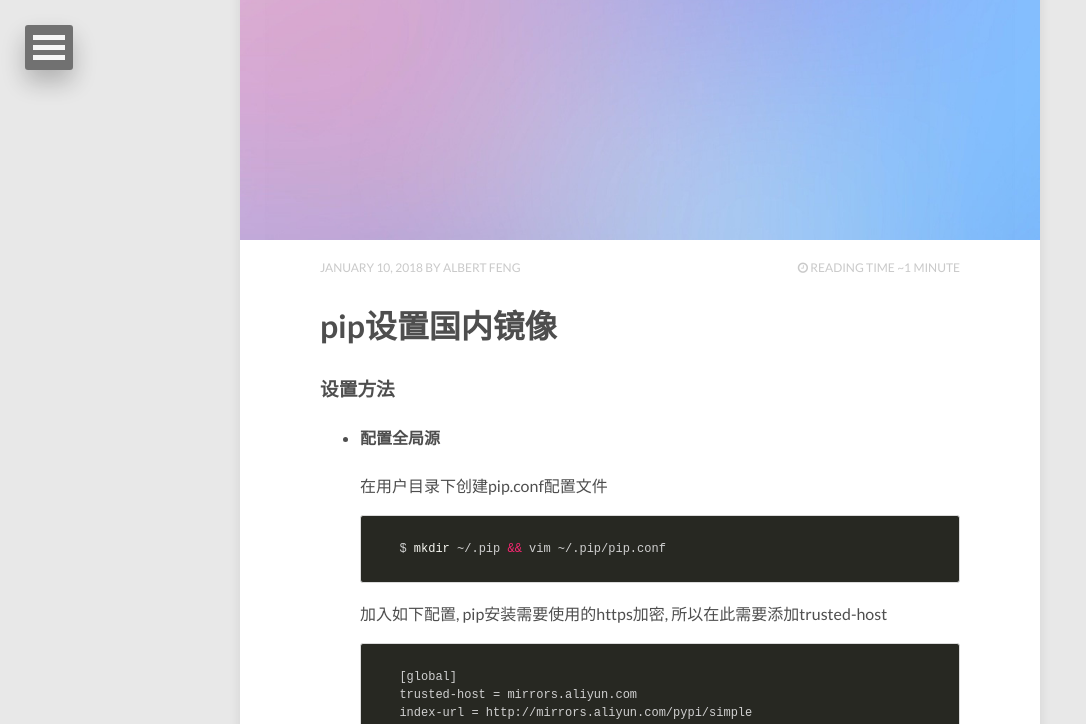
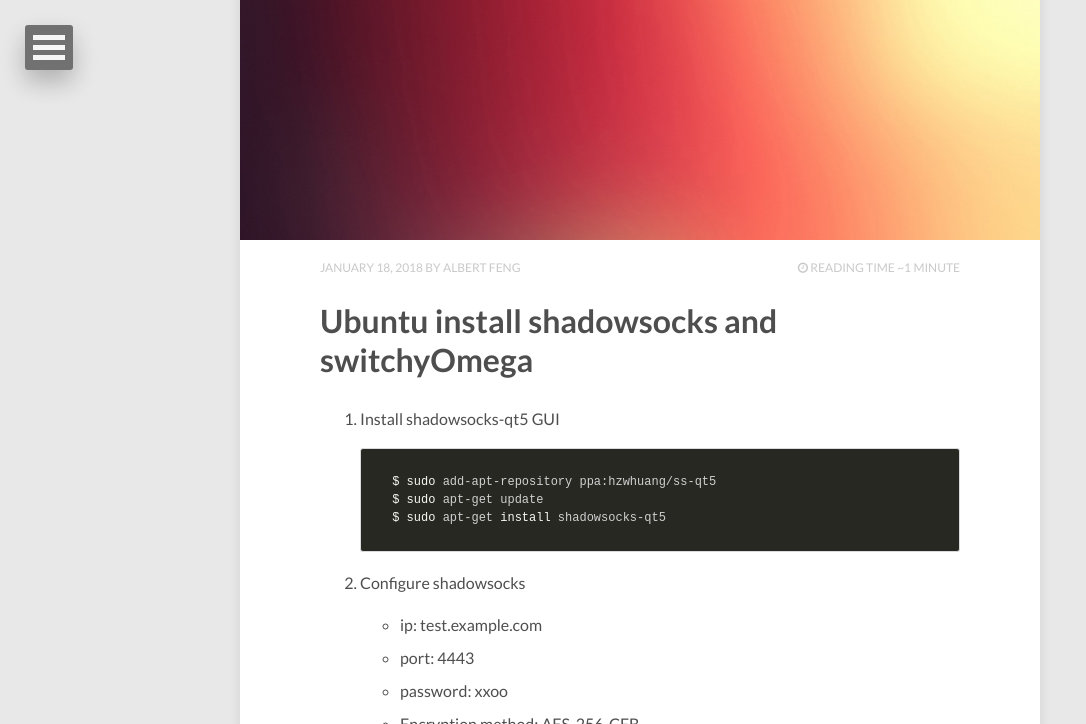
Before and after one commit to fengxw/fengxw.github.io, a Jekyll site: the page built from index.html, in a window 1280 px wide and 1400 px high, scrolled down 661 px. Shown: the top 724 px of the window, without its empty margins (0-1086 px from the left). Built offline with Jekyll 4.4.1, drawn with Linux system fonts in a browser that asks for light colours; nearby versions of some CDN libraries; the list of posts is cut into pages by our own code; some of the changed text lies outside the part shown; grey boxes are pictures that could not be loaded.

Commit message:
add a new post to set shadowsocks

````diff
--- /dev/null
+++ b/_posts/2018-01-18-ubuntu-install-shadowsocks and switchyOmega.md
@@ -0,0 +1,56 @@
+---
+layout: post
+title: Ubuntu install shadowsocks and switchyOmega
+modified: 2018-01-10
+tags: [shadowsocks, switchyomega, ubuntu]
+image:
+  feature: abstract-2.jpg
+---
+
+1. Install shadowsocks-qt5 GUI
+
+    ```bash
+    $ sudo add-apt-repository ppa:hzwhuang/ss-qt5
+    $ sudo apt-get update
+    $ sudo apt-get install shadowsocks-qt5
+    ```
+
+2. Configure shadowsocks
+
+    - ip: test.example.com
+    - port: 4443
+    - password: xxoo
+    - Encryption method: AES-256-CFB
+    <figure class="half">
+    	<img src="http://p2qcii88d.bkt.clouddn.com/2018011808.png" alt="set proxy"></a>
+    </figure>
+
+3. Install switchyOmega
+
+    open google chrome apps, search switchyomega and add to chrome
+    <figure class="half">
+        <img src="http://p2qcii88d.bkt.clouddn.com/2018011805.png" alt="add switchomega"></a>
+    </figure>
+
+4. Configure switchyomega
+    - add socks server for proxy
+    <figure class="half">
+        <img src="http://p2qcii88d.bkt.clouddn.com/2018011801.png" alt="socks server"></a>
+    </figure>
+
+    - configure auto proxy
+    <figure class="half">
+        <img src="http://p2qcii88d.bkt.clouddn.com/2018011802.png" alt="auto proxy"></a>
+    </figure>
+
+    > **Rule list URL:** https://raw.githubusercontent.com/gfwlist/gfwlist/master/gfwlist.txt
+￼
+5. Configure switch options in Interface
+<figure class="half">
+    <img src="http://p2qcii88d.bkt.clouddn.com/2018011803.png" alt="switch options"></a>
+</figure>
+
+6. Enable switchOmega in chrome and enjoy
+<figure class="half">
+    <img src="http://p2qcii88d.bkt.clouddn.com/2018011806.png" alt="enable switchOmeg"></a>
+</figure>
````
Also changed, not shown: _posts/2018-01-10-setup-python-mirrors.md (+9 -7 lines).
